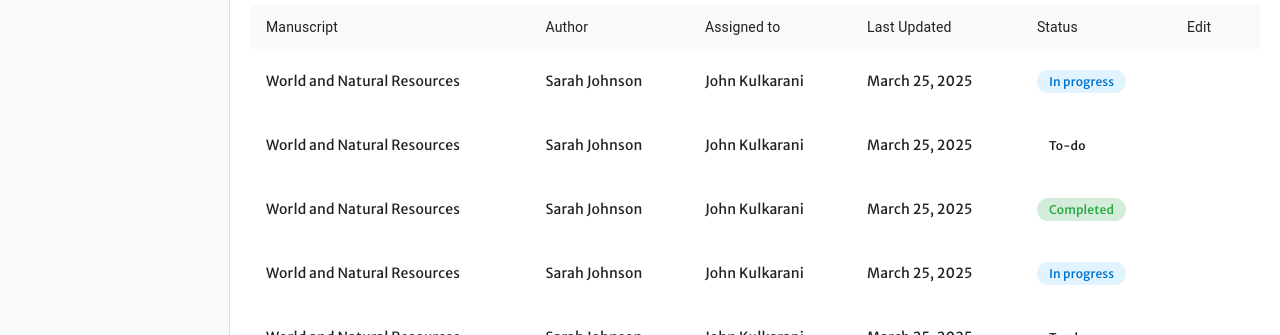
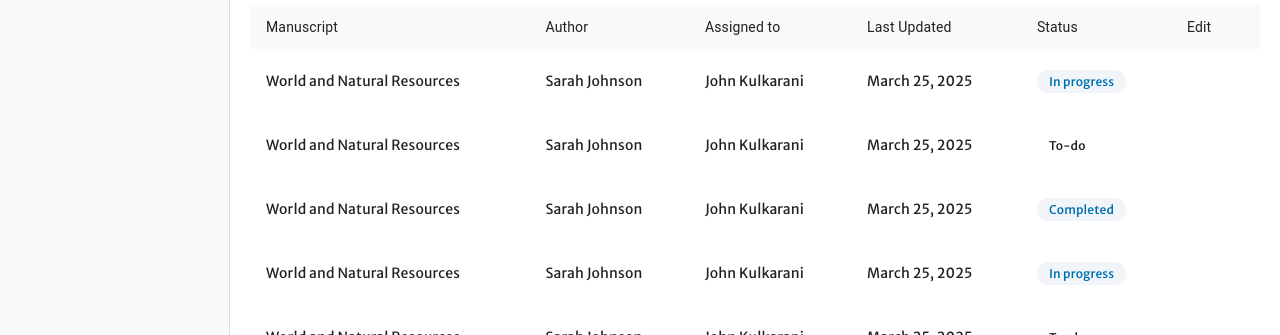
Before and after one commit to harshaltribhuwan/dashboard-ui, a React (Vite) app: page / in a window 1280 px wide. Shown: the part 391-726 px from the top of the page. Built offline with nearby package versions, Linux system fonts and the light colour scheme; some icons are missing.

Commit message:
done with the for inprogress and is completed

```diff
--- a/src/styles/Table.scss
+++ b/src/styles/Table.scss
@@ -80,13 +80,13 @@
   }
 
   .status.in-progress {
-    background: #e0f3ff;
-    color: #0077cc;
+    background: #F1F5F9;
+    color: #0070B0;
   }
 
   .status.completed {
-    background: #d4edda;
-    color: #28a745;
+    background: #F1F5F9;
+    color: #0070B0;
   }
 
   .edit-icon {
```
